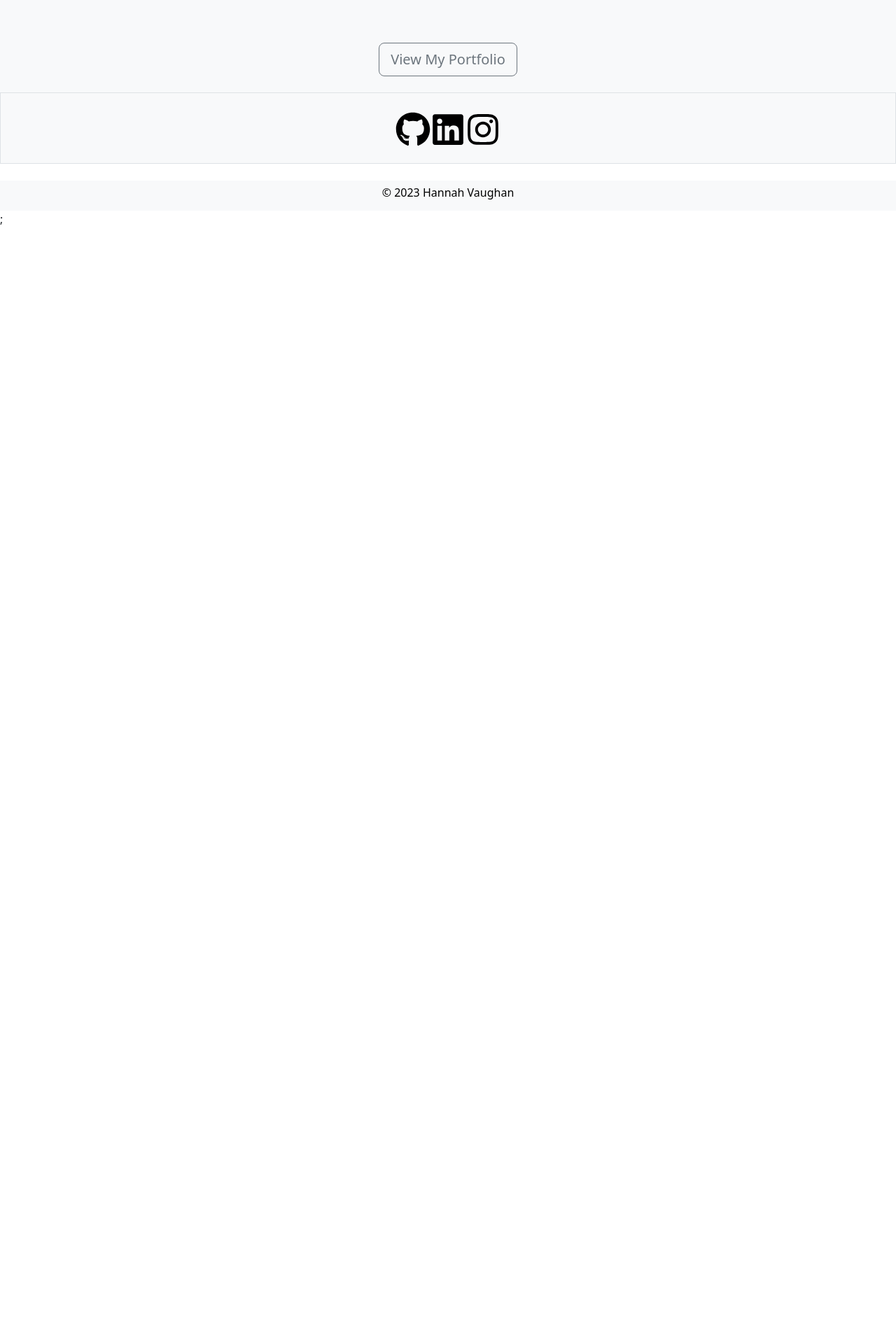
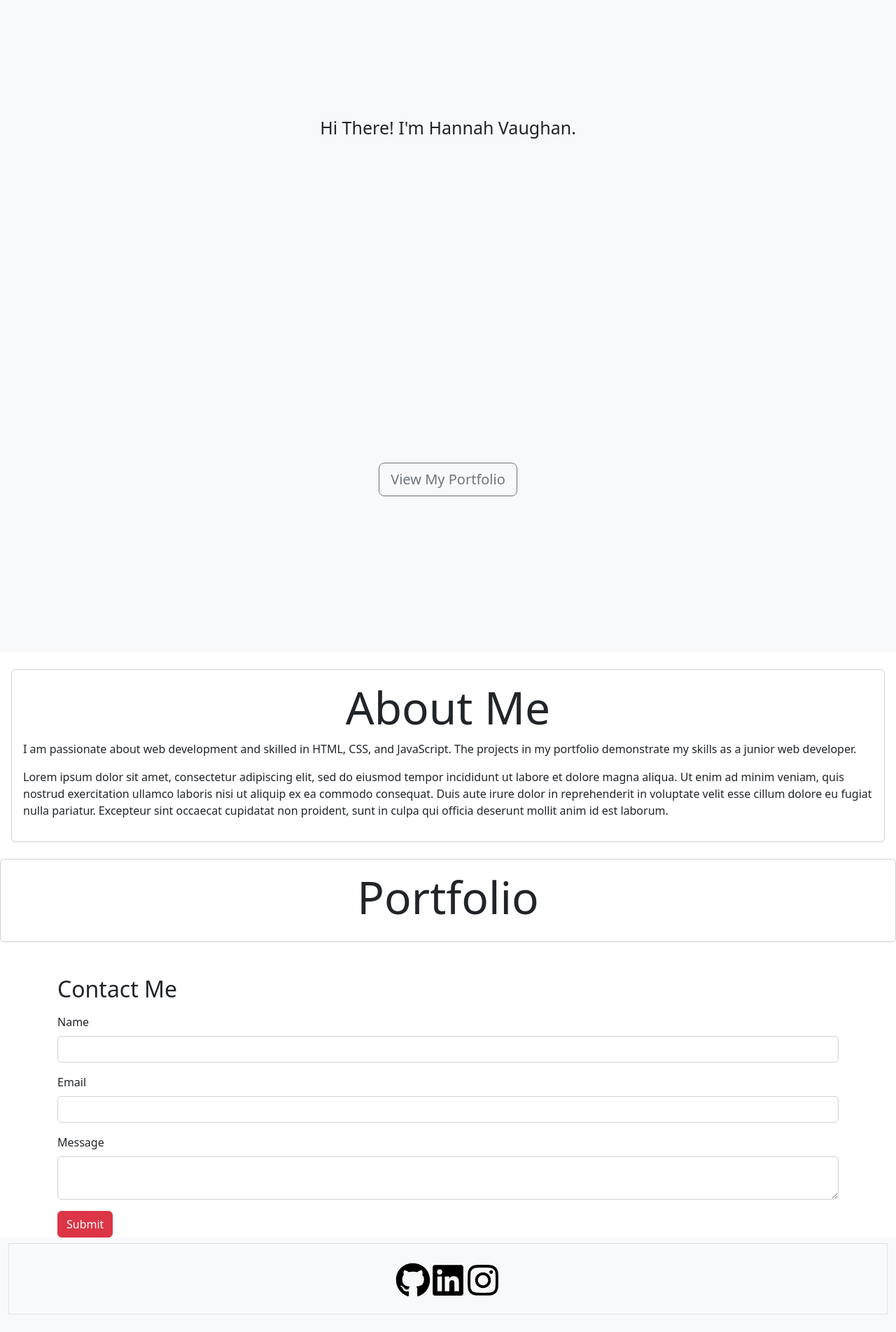
Before and after one commit to hannahsvaughan/react-portfolio, a React (Create React App) app: page / in a window 1280 px wide. Shown: the part 124-2027 px from the top of the page at 70% size. Before the commit the page ends 800 px from the top, so only its background shows below. Built offline with nearby package versions, Linux system fonts and the light colour scheme.

Commit message:
added contact form

```diff
--- a/package.json
+++ b/package.json
@@ -13,6 +13,7 @@
     "react-icons": "^4.8.0",
     "react-router-dom": "^6.8.2",
     "react-scripts": "5.0.1",
+    "react-scroll": "^1.8.9",
     "web-vitals": "^2.1.4"
   },
   "scripts": {
--- a/src/App.js
+++ b/src/App.js
@@ -1,32 +1,25 @@
-import React, { Component } from "react";
+import React from "react";
 import "bootstrap/dist/css/bootstrap.min.css";
 import "./App.css";
-import { HashRouter } from "react-router-dom";
-
 import Header from "./components/Header";
-import HomeScreen from "./components/Home";
-// import AboutMe from "./components/About";
-// import Portfolio from "./components/Portfolio";
-// import Contact from "./components/Contact";
+import Home from "./components/Home";
+import AboutMe from "./components/About";
+import Portfolio from "./components/Portfolio";
+import Contact from "./components/Contact";
 import Footer from "./components/Footer";
 
-class App extends Component {
-  render() {
+function App () {
     return (
-      <HashRouter basename="/">
         <div className="app">
           <Header />
-          <main>
-            {/* <Route exact path="/About" component={AboutMe} /> */}
-            {/* <Route exact path="/contact" component={Contact} />
-            <Route exact path="/portfolio" component={Portfolio} /> */}
-          </main>
-          <HomeScreen />
+          <Home />
+          <AboutMe />
+          <Portfolio />
+          <Contact />
           <Footer />
         </div>
-      </HashRouter>
     );
   }
-}
+
 
 export default App;
--- a/src/components/Contact.js
+++ b/src/components/Contact.js
@@ -0,0 +1,35 @@
+import React from "react";
+import Button from "react-bootstrap/Button";
+// import { Card, Form } from "react-bootstrap";
+
+function Contact () {
+  return (
+    <div className="container mt-5">
+      <h2 className="mb-3">Contact Me</h2>
+      <form>
+        <div className="mb-3">
+          <label className="form-label" htmlFor="name">
+            Name
+          </label>
+          <input className="form-control" type="text" id="name" required />
+        </div>
+        <div className="mb-3">
+          <label className="form-label" htmlFor="email">
+            Email
+          </label>
+          <input className="form-control" type="email" id="email" required />
+        </div>
+        <div className="mb-3">
+          <label className="form-label" htmlFor="message">
+            Message
+          </label>
+          <textarea className="form-control" id="message" required />
+        </div>
+        <Button className="btn btn-danger" type="submit"> Submit
+        </Button>
+      </form>
+    </div>
+  )
+}
+
+export default Contact;
--- a/src/components/Footer.js
+++ b/src/components/Footer.js
@@ -1,6 +1,7 @@
 import Container from "react-bootstrap/Container";
 import Stack from "react-bootstrap/Stack";
 import Navbar from "react-bootstrap/Navbar";
+import { FaGithub, FaLinkedin, FaInstagram } from "react-icons/fa";
 
 export default function Footer() {
   return (
@@ -8,12 +9,40 @@ export default function Footer() {
       <Navbar bg="light" variant="light">
         <Container fluid>
           <Stack align="middle">
+            <div
+              className="bg-light border"
+              style={{
+                listStyle: "none",
+                display: "flex",
+                flexDirection: "row",
+                justifyContent: "center",
+                lineHeight: "100px",
+              }}
+            >
+              <a href="https://github.com/hannahsvaughan" target="blank">
+                <li>
+                  <FaGithub color="black" size="50px" />
+                </li>
+              </a>
+              <a href="https://www.linkedin.com/hannahsvaughan" target="blank">
+                <li>
+                  <FaLinkedin color="black" size="50px" />
+                </li>
+              </a>
+              <a href="https://www.instagram.com" target="blank">
+                <li>
+                  <FaInstagram color="black" size="50px" />
+                </li>
+              </a>
+            </div>
+            <br></br>
             <h6>
               <span className="text-black">© 2023 Hannah Vaughan</span>
             </h6>
           </Stack>
         </Container>
       </Navbar>
-        ;</footer>
-    )
+      ;
+    </footer>
+  );
 }
--- a/src/components/Home.js
+++ b/src/components/Home.js
@@ -2,51 +2,25 @@ import Stack from "react-bootstrap/Stack";
 import Button from "react-bootstrap/Button";
 import Portfolio from "./Portfolio";
 import React from "react";
-import { FaGithub, FaLinkedin, FaInstagram } from "react-icons/fa";
 
-function HomeScreen() {
+function Home() {
   return (
+    <div>
     <Stack align="middle">
         <div
           className="bg-light border, banner-container"
-          style={{ lineHeight: "100px", display: "flex", flexDirection: "column", fontSize: "25px"}}
+          style={{ lineHeight: "500px", display: "flex", flexDirection: "column", fontSize: "25px"}}
         >
           Hi There! I'm Hannah Vaughan.{" "}
           <div>
-          <Button variant="outline-secondary" size="lg" onClick={Portfolio}>
+          <Button variant="outline-secondary" size="lg" width="auto"onClick={Portfolio}>
             View My Portfolio
           </Button>{" "}
           </div>
-        </div>
-      <div
-        className="bg-light border"
-        style={{
-          listStyle: "none",
-          display: "flex",
-          flexDirection: "row",
-          justifyContent: "center",
-          lineHeight: "100px",
-        }}
-      >
-        <a href="https://github.com/hannahsvaughan" target="blank">
-          <li>
-            <FaGithub color="black" size="50px" />
-          </li>
-        </a>
-        <a href="https://www.linkedin.com/hannahsvaughan" target="blank">
-          <li>
-            <FaLinkedin color="black" size="50px" />
-          </li>
-        </a>
-        <a href="https://www.instagram.com" target="blank">
-          <li>
-            <FaInstagram color="black" size="50px"/>
-          </li>
-        </a>
-      </div>
-      <br></br>
+          </div>
     </Stack>
+    </div>
   );
 }
 
-export default HomeScreen;
+export default Home;
--- a/src/components/NavBar.js
+++ b/src/components/NavBar.js
@@ -10,9 +10,9 @@ function NavBar() {
           <Navbar.Toggle aria-controls="basic-navbar-nav" />
           <Navbar.Collapse id="basic-navbar-nav">
             <Nav className="me-auto">
-              <Nav.Link to="/home">Home</Nav.Link>
+              <Nav.Link to="/">Home</Nav.Link>
               <Nav.Link href="#about">About Me</Nav.Link>
-              <Nav.Link href="#portfolio">Portfolio</Nav.Link>
+              <Nav.Link href="#projects">Portfolio</Nav.Link>
               <Nav.Link href="#contact">Contact</Nav.Link>
             </Nav>
           </Navbar.Collapse>
--- a/src/components/Portfolio.js
+++ b/src/components/Portfolio.js
@@ -0,0 +1,15 @@
+import React from "react";
+import { Card } from "react-bootstrap";
+
+function Portfolio () {
+    return (
+    <Card>
+        <Card.Body>
+        <Card.Title className="mb-2 display-3 text-center">Portfolio</Card.Title>
+
+        </Card.Body>
+    </Card>
+    )
+}
+
+export default Portfolio;
```
Also changed, not shown: 1 other file (tests, documents, lock files or other folders). Lines whose indentation alone changed are shown as unchanged.
